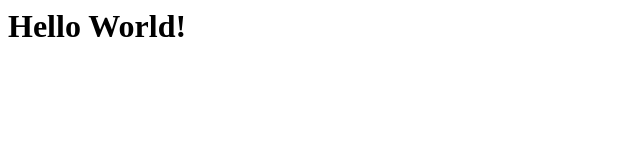
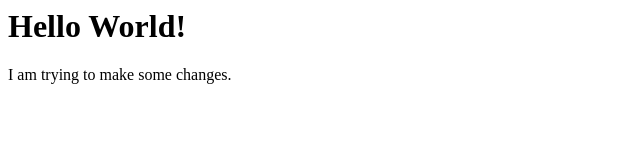
Before and after one commit to 79shubham/kd, a plain HTML site: page index.html in a window 1280 px wide. Shown: the whole page, without its empty margins (0-640 px from the left). Drawn offline with Linux system fonts and the light colour scheme.

Commit message:
Add new paragraph

```diff
--- a/index.html
+++ b/index.html
@@ -1 +1,2 @@
 <h1>Hello World!</h1>
+<p>I am trying to make some changes.</p>
```
